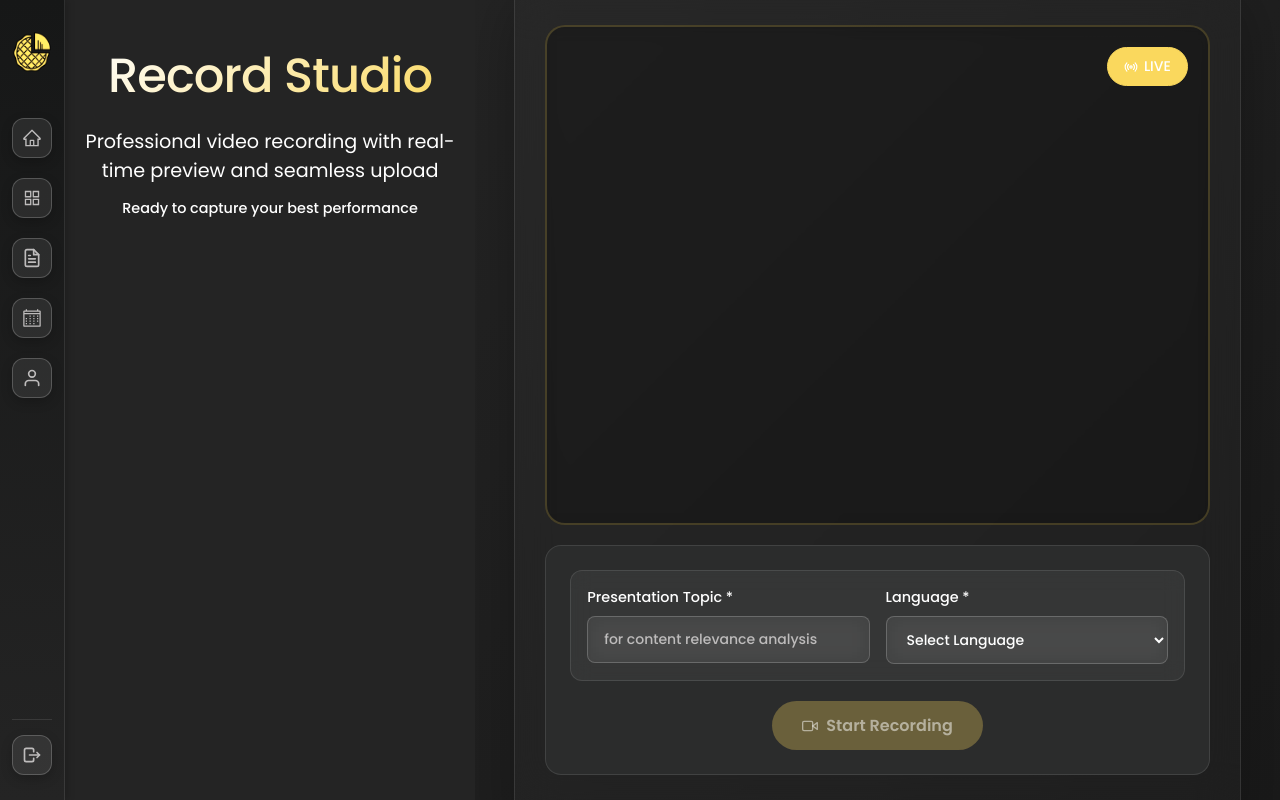
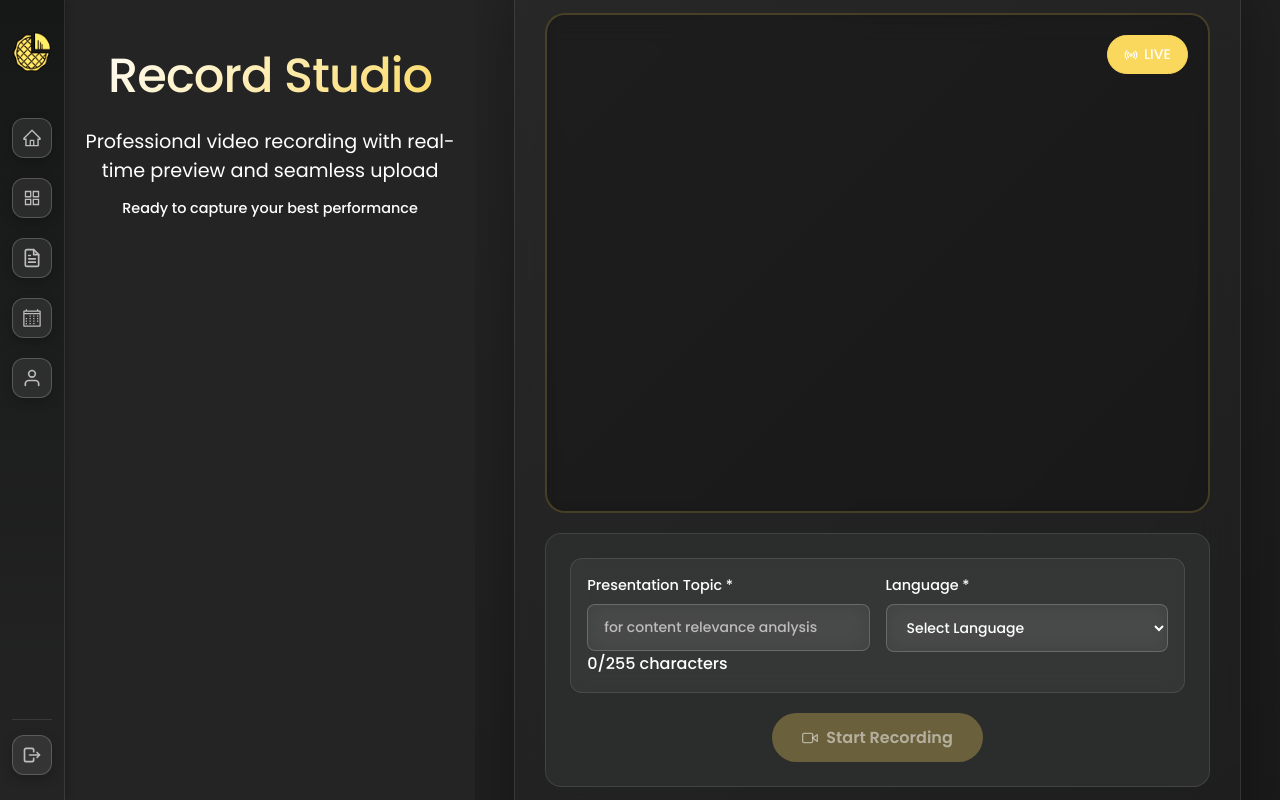
Before and after one commit to Mock-Pie/mockpie-main, a Next.js app in the folder frontend/: page /Record in a window 1280 px wide. Built offline with nearby package versions, Linux system fonts and the light colour scheme; no server answers.

Commit message:
Add character count and limit to presentation topic input

```diff
--- a/frontend/app/Record/components/Recording.tsx
+++ b/frontend/app/Record/components/Recording.tsx
@@ -518,7 +518,11 @@ const Recording = () => {
                                     onChange={(e) => setPresentationTopic(e.target.value)}
                                     placeholder="for content relevance analysis"
                                     className={styles.formInput}
+                                    maxLength={255}
                                 />
+                                <div className={styles.characterCount}>
+                                    {presentationTopic.length}/255 characters
+                                </div>
                             </div>
                             <div className={styles.formGroup}>
                                 <label className={styles.formLabel}>
--- a/frontend/app/Upload/components/Uploading.tsx
+++ b/frontend/app/Upload/components/Uploading.tsx
@@ -279,7 +279,11 @@ const Uploading = () => {
                             onChange={(e) => setPresentationTopic(e.target.value)}
                             placeholder="for content relevance analysis"
                             className={styles.FormInput}
+                            maxLength={255}
                         />
+                        <div className={styles.CharacterCount}>
+                            {presentationTopic.length}/255 characters
+                        </div>
                     </div>
                 <div className={styles.FormGroup}>
                     <label className={styles.FormLabel}>
```
Lines whose indentation alone changed are shown as unchanged.
